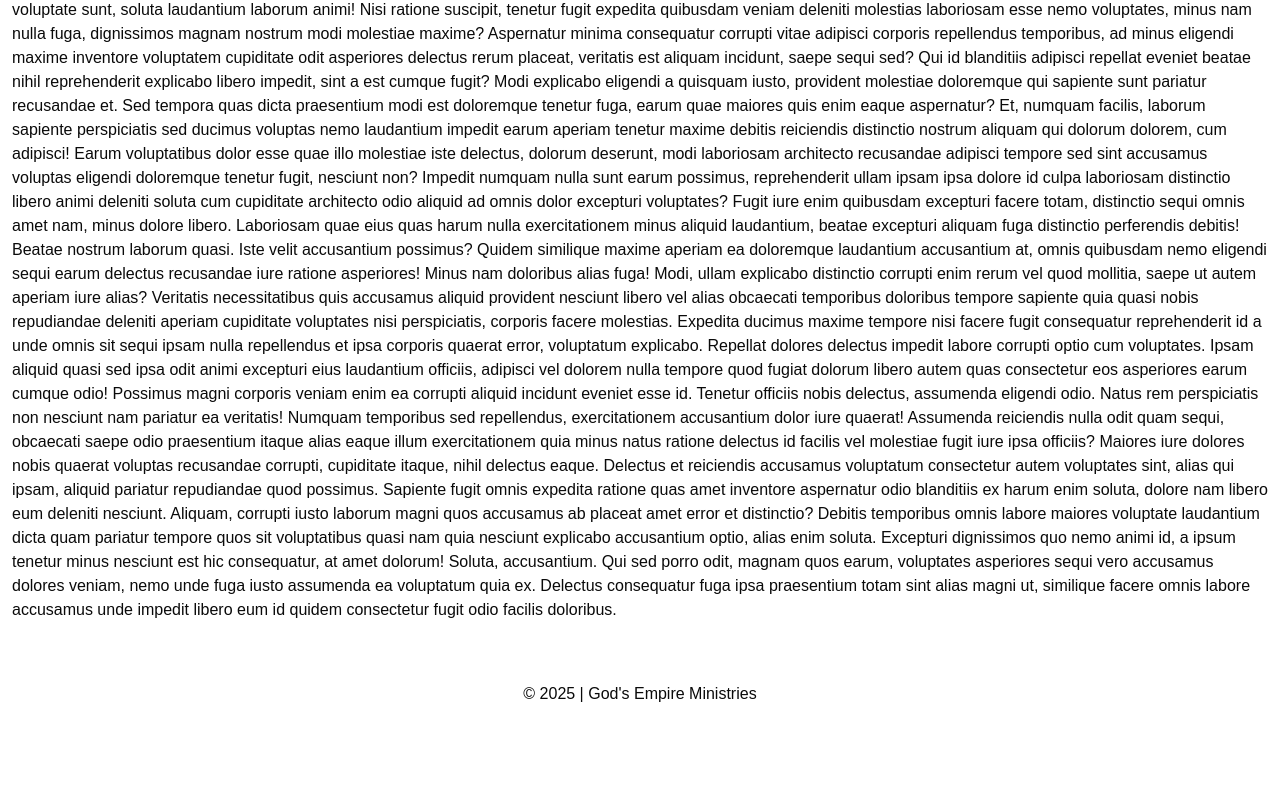
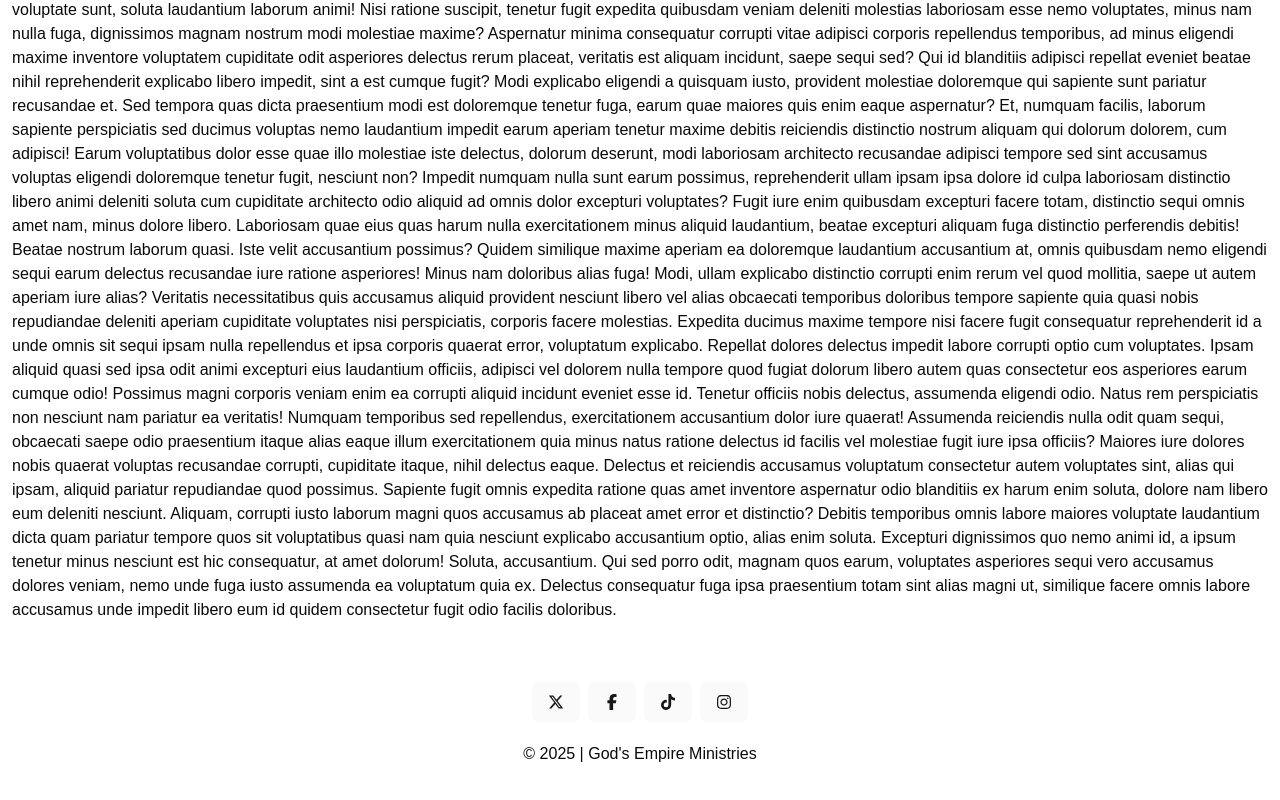
Before and after one commit to eneotujoe/gem-frontend, a Next.js app: page / in a window 1280 px wide. Shown: the part 622-1422 px from the top of the page. Before the commit the page ends 1388 px from the top, so only its background shows below. Built offline with nearby package versions, Linux system fonts and the light colour scheme.

Commit message:
first commit

```diff
--- /dev/null
+++ b/app/error.tsx
@@ -0,0 +1,30 @@
+'use client' // Error boundaries must be Client Components
+
+import { useEffect } from 'react'
+
+export default function Error({
+  error,
+  reset,
+}: {
+  error: Error & { digest?: string }
+  reset: () => void
+}) {
+  useEffect(() => {
+    // Log the error to an error reporting service
+    console.error(error)
+  }, [error])
+
+  return (
+    <div>
+      <h2>Something went wrong!</h2>
+      <button
+        onClick={
+          // Attempt to recover by trying to re-render the segment
+          () => reset()
+        }
+      >
+        Try again
+      </button>
+    </div>
+  )
+}
--- a/app/layout.tsx
+++ b/app/layout.tsx
@@ -1,5 +1,5 @@
 import type { Metadata } from "next";
-import { Geist, Geist_Mono } from "next/font/google";
+import { Geist } from "next/font/google";
 import "./globals.css";
 
 import Header from '../components/header'
@@ -7,11 +7,6 @@ import Footer from '../components/footer'
 
 const geistSans = Geist({
   variable: "--font-geist-sans",
-  subsets: ["latin"],
-});
-
-const geistMono = Geist_Mono({
-  variable: "--font-geist-mono",
   subsets: ["latin"],
 });
 
@@ -25,14 +20,14 @@ export default function RootLayout({ children }: {
   children: React.ReactNode
 }) {
   return (
-    <html lang="en" suppressHydrationWarning>
+    <html lang="en" className={geistSans.className}>
       <head />
       <body>
+          <Header />
           <main className='container mx-auto px-3 my-5'>
-            <Header />
             {children}
-            <Footer />
           </main>
+          <Footer />
       </body>
     </html>
   )
--- /dev/null
+++ b/app/not-found.tsx
@@ -0,0 +1,11 @@
+import Link from 'next/link'
+
+export default function NotFound() {
+  return (
+    <div>
+      <h2>Not Found</h2>
+      <p>Could not find requested resource</p>
+      <Link href="/">Return Home</Link>
+    </div>
+  )
+}
--- a/components/drawer.tsx
+++ b/components/drawer.tsx
@@ -12,7 +12,7 @@ import {
   SheetTrigger,
 } from "@/components/ui/sheet"
 
-export function SheetDemo() {
+export function Drawer() {
   return (
     <Sheet>
       <SheetTrigger asChild>
--- a/components/footer.tsx
+++ b/components/footer.tsx
@@ -1,12 +1,12 @@
 import React from 'react'
 import { siteConfig } from '../app/config/site'
-// import SocialMediaLinks from './social-media-links';
+import SocialMediaLinks from './social-media-links';
 
 export default function Footer() {
   return (
     <footer className="flex flex-col items-center p-10">
       <div className='pb-5'>
-        {/* <SocialMediaLinks /> */}
+        <SocialMediaLinks />
       </div>
       <div>
         <p>&copy; { new Date().getFullYear() } | { siteConfig.name }</p>
--- a/components/social-media-links.tsx
+++ b/components/social-media-links.tsx
@@ -1,7 +1,7 @@
 import React from 'react'
 import Link from "next/link"
 import { Button } from "@/components/ui/button"
-// import { FaXTwitter, FaTiktok, FaFacebookF, FaInstagram } from "react-icons/fa6"
+import { FaXTwitter, FaTiktok, FaFacebookF, FaInstagram } from "react-icons/fa6"
 
 import { siteConfig } from '../app/config/site'
 
@@ -12,25 +12,25 @@ export default function SocialMediaLinks() {
       <div className="grid grid-flow-col gap-2 ">
         <Button asChild>
           <Link href={siteConfig.socialLinks.x} className="bg-primary-foreground hover:bg-slate-700">
-            {/* <FaXTwitter size={20} className="text-primary" /> */}
+            <FaXTwitter size={20} className="text-primary" />
           </Link>
         </Button>
 
         <Button asChild>
           <Link href={siteConfig.socialLinks.facebook} className="bg-primary-foreground hover:bg-slate-700">
-            {/* <FaFacebookF size={20} className="text-primary" /> */}
+            <FaFacebookF size={20} className="text-primary" />
           </Link>
         </Button>
 
         <Button asChild>
           <Link href={siteConfig.socialLinks.tiktok} className="bg-primary-foreground hover:bg-slate-700">
-            {/* <FaTiktok size={20} className="text-primary" /> */}
+            <FaTiktok size={20} className="text-primary" />
           </Link>
         </Button>
 
         <Button asChild>
           <Link href={siteConfig.socialLinks.instagram} className="bg-primary-foreground hover:bg-slate-700">
-            {/* <FaInstagram size={20} className="text-primary" /> */}
+            <FaInstagram size={20} className="text-primary" />
           </Link>
         </Button>
       </div>
--- a/package.json
+++ b/package.json
@@ -22,6 +22,7 @@
     "next-themes": "^0.4.4",
     "react": "^19.0.0",
     "react-dom": "^19.0.0",
+    "react-icons": "^5.4.0",
     "tailwind-merge": "^2.6.0",
     "tailwindcss-animate": "^1.0.7"
   },
```
Also changed, not shown: 2 other files (tests, documents, lock files or other folders).
